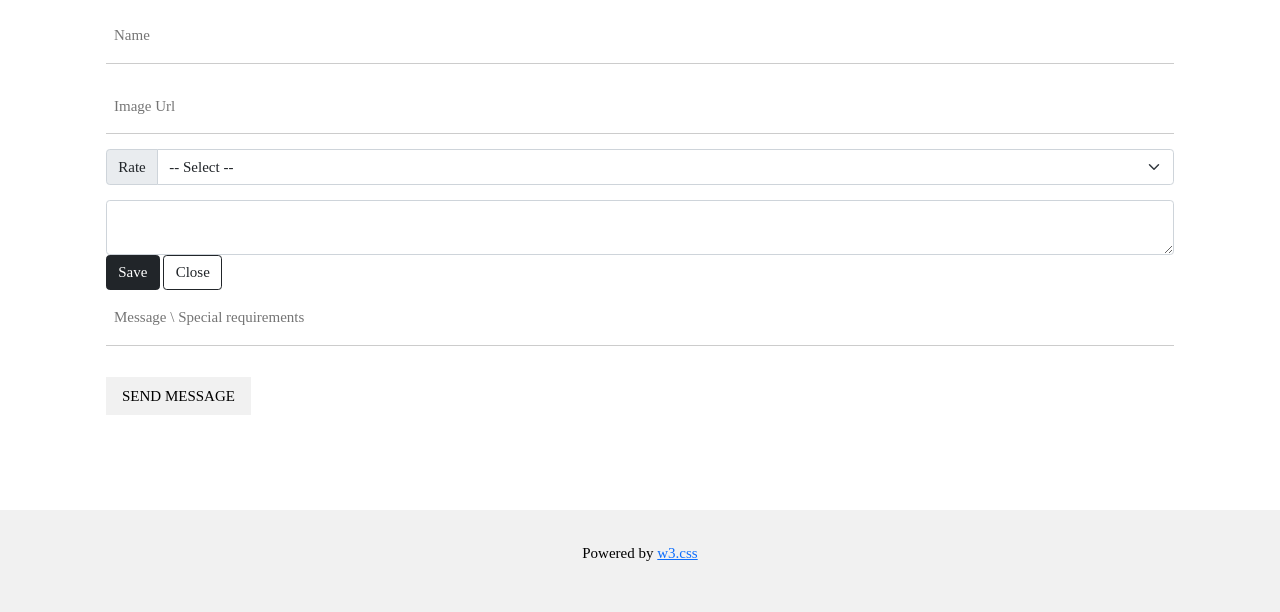
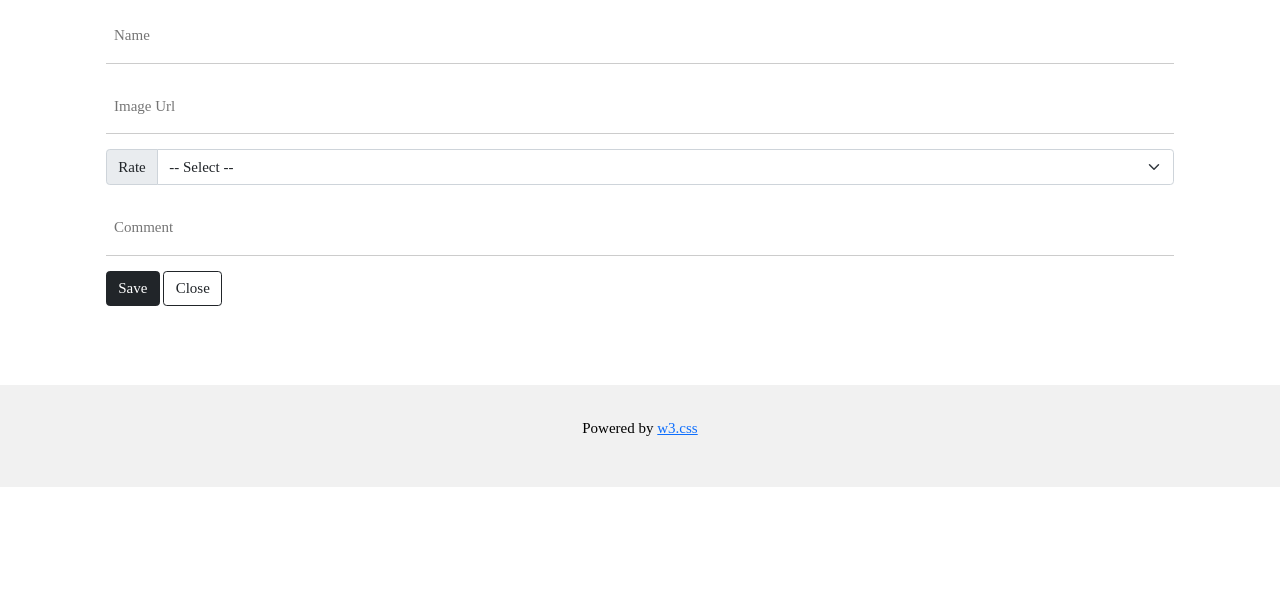
Before and after one commit to juninkorea95/-, a Flask app: page / in a window 1280 px wide. Shown: the part 2242-2854 px from the top of the page. After the commit the page ends 2729 px from the top, so only its background shows below. Run offline with Flask 2, Linux system fonts and the light colour scheme; data that the repository does not hold is empty.

Commit message:
Comment 부분 디자인 수정, 버튼 위치 아래로 조정!

```diff
--- a/templates/index.html
+++ b/templates/index.html
@@ -188,16 +188,14 @@
                 </select>
             </div>
             <div class="form-floating">
-                <textarea id="comment" class="form-control" placeholder="Leave a comment here"></textarea>
+            <p><input class="w3-input w3-padding-16" type="text" placeholder="Comment" required
+                      name="Comment"></p>
+                <p>
             </div>
             <div class="mybtns">
                 <button onclick="posting()" type="button" class="btn btn-dark">Save</button>
                 <button onclick="close_box()" type="button" class="btn btn-outline-dark">Close</button>
             </div>
-            <p><input class="w3-input w3-padding-16" type="text" placeholder="Message \ Special requirements" required
-                      name="Message"></p>
-            <p>
-                <button class="w3-button w3-light-grey w3-section" type="submit">SEND MESSAGE</button>
             </p>
         </form>
     </div>
```
